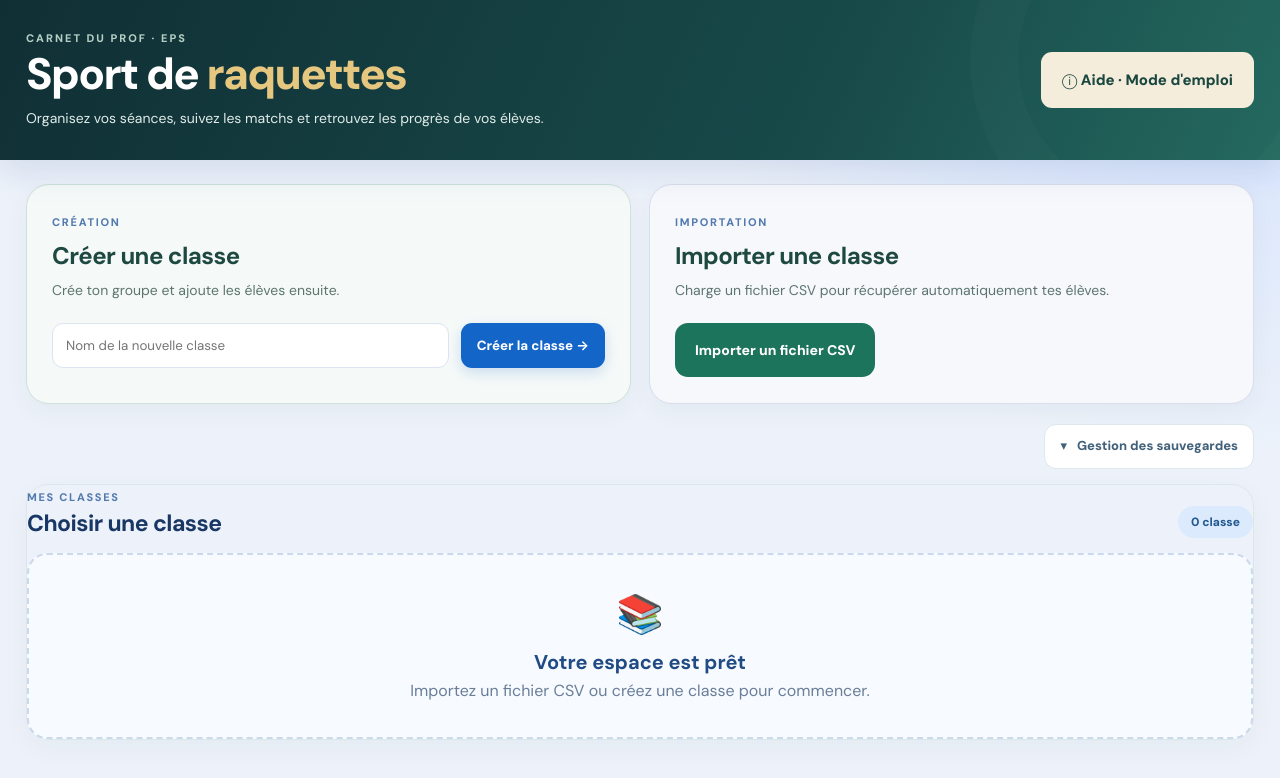
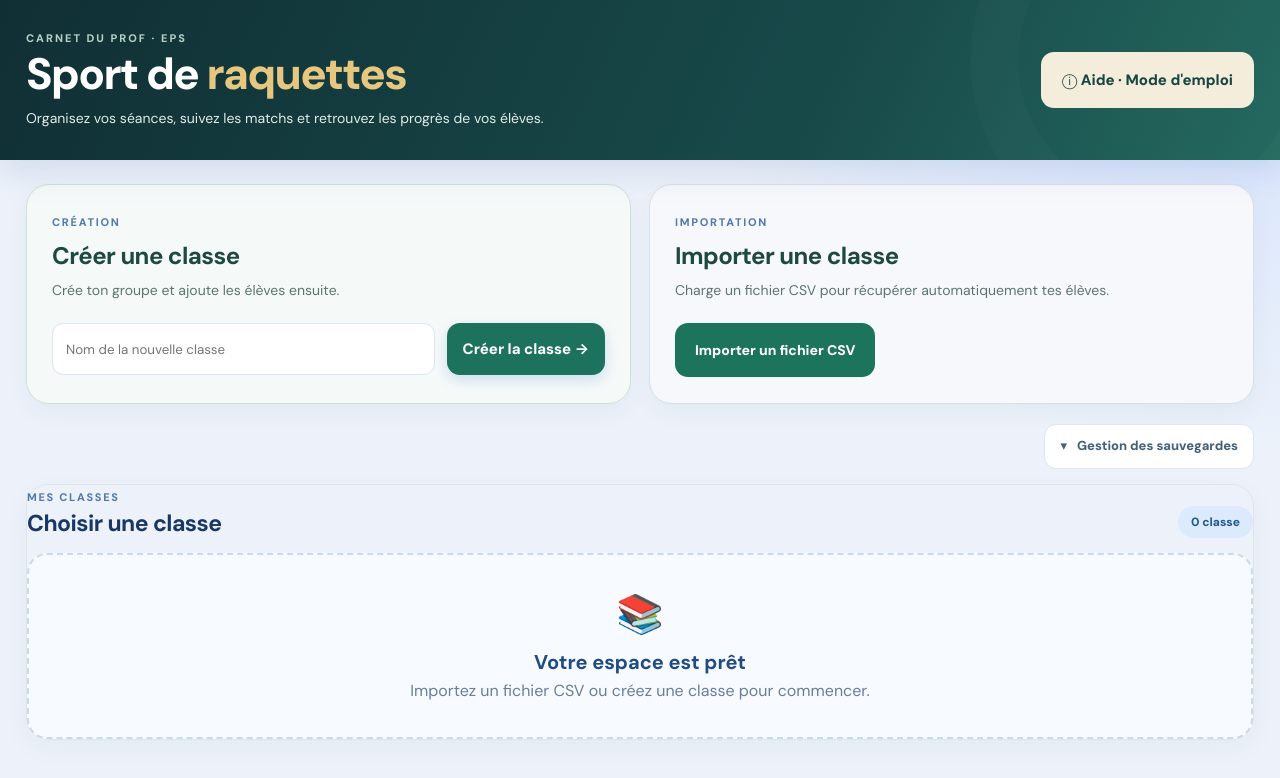
Before and after one commit to EPS-BARLETTA/Sports-de-raquettes-par-sexe, a React (Vite) app: page / in a window 1280 px wide. Shown: the top 778 px of the page. Built offline with nearby package versions, Linux system fonts and the light colour scheme.

Commit message:
Unifier typographie des boutons, halos subtils et deux bandeaux EPS

```diff
--- a/src/app.css
+++ b/src/app.css
@@ -168,3 +168,10 @@
 .raquettes-app .workspace-heading{background:linear-gradient(105deg,#f0f7f4,#f4f7fd)!important;border:1.5px solid #cddfd9!important;padding:21px!important;display:grid!important;grid-template-columns:auto 1fr auto;align-items:center;gap:26px}.workspace-identity{align-items:flex-start!important}.workspace-identity>span{font-size:10px!important;letter-spacing:1.3px;color:#648879!important}.workspace-identity strong{font-size:28px!important;color:#19483c!important}.workspace-identity small{font-size:13px;color:#5e8175}.workspace-counts{display:flex;gap:9px;flex-wrap:wrap}.workspace-counts span{font-size:14px;font-weight:800;color:#255948;background:#fff;border:1px solid #d1e4da;border-radius:12px;padding:12px 14px}.raquettes-app .return-classes{background:white!important;border:1px solid #cddfd9!important;color:#295c50!important;min-height:54px!important;font-size:15px!important}
 .ranking-actions{display:flex;gap:12px;flex-wrap:wrap;margin:18px 0}.raquettes-app .ranking-actions button{font-size:16px!important;min-height:58px!important;padding:15px 24px!important;background:#edf5f2!important;color:#245b48!important;border:1px solid #c9e1d5!important}.cycle-ranking{background:#f5f8fb;border:1.5px solid #d5e2ed;border-radius:19px;padding:22px;margin:12px 0 25px}.ranking-scroll{overflow-x:auto}.cycle-ranking table{width:100%;border-collapse:collapse;min-width:710px}.cycle-ranking th,.cycle-ranking td{padding:12px;text-align:left;border-bottom:1px solid #dce7ee}.cycle-ranking th{color:#43657b;font-size:13px}.cycle-ranking td{font-size:14px}
 @media(max-width:850px){.welcome-actions{grid-template-columns:1fr}.raquettes-app .workspace-heading{grid-template-columns:1fr;gap:12px}.workspace-counts{justify-content:flex-start}}
+
+/* EPS - composants unifies et bandeaux en deux etages */
+.raquettes-app .class-banner{display:flex;align-items:center;gap:22px;background:linear-gradient(110deg,#e7f2ec,#eef5f5);border:1.5px solid #c9dfd3;border-radius:20px;padding:18px 22px;margin-bottom:12px;box-shadow:0 0 0 3px #639d7310}
+.raquettes-app .class-banner-name{display:flex;flex-direction:column;gap:2px}.class-banner-name>span{letter-spacing:1.5px;color:#5d8475;font-size:11px;font-weight:800}.class-banner-name strong{color:#164f40;font-size:28px;line-height:1.2}.class-banner-name small{color:#5e7d72;font-size:13px}.raquettes-app .class-effectifs{display:grid;grid-template-columns:repeat(3,1fr);gap:12px;margin-bottom:17px}.class-effectifs>div{background:#f5f8fb;border:1.5px solid #d4e2ec;border-radius:17px;display:flex;align-items:center;justify-content:center;gap:10px;padding:15px}.class-effectifs>div:nth-child(2){background:#f5f3fa;border-color:#e0d9ea}.class-effectifs>div:nth-child(3){background:#f2f8f4;border-color:#d4e5d8}.class-effectifs strong{font-size:25px;color:#245f54}.class-effectifs span{font-size:15px;font-weight:800;color:#54776c}
+.raquettes-app .module-tile{border-radius:22px!important;border:1.5px solid #cbdcd9!important;box-shadow:0 0 0 3px #4b937213,0 9px 23px #183d3410!important}.raquettes-app .module-tile:nth-child(2){box-shadow:0 0 0 3px #4a86c019,0 9px 23px #183d3410!important}.raquettes-app .module-tile:nth-child(3){box-shadow:0 0 0 3px #a58c4a18,0 9px 23px #183d3410!important}.raquettes-app .module-tile:nth-child(4){box-shadow:0 0 0 3px #9277b719,0 9px 23px #183d3410!important}.raquettes-app .module-tile.active{box-shadow:0 0 0 3px #2b7d7655,0 12px 26px #173e3c20!important}
+.raquettes-app button{font-size:15px!important;font-weight:750!important;min-height:52px!important;border-radius:13px!important}.raquettes-app .primary-action{background:#1c725c!important;color:#fff!important}.raquettes-app .return-classes{background:#fff!important;color:#24564c!important;border:1px solid #cbded4!important}.raquettes-app .session-tools>button{background:#e9f1fb!important;color:#275b89!important}.raquettes-app .session-tools>button:last-child{background:#e7f5ec!important;color:#296746!important}.raquettes-app .hero-help{background:#f5eddb!important;color:#19463f!important}.raquettes-app .court-student,.raquettes-app .court-assign-target{min-height:56px!important}
+@media(max-width:620px){.raquettes-app .class-effectifs{gap:6px}.class-effectifs>div{flex-direction:column;gap:2px;padding:9px 4px}.class-effectifs strong{font-size:22px}.class-effectifs span{font-size:12px}.raquettes-app .class-banner{padding:14px;gap:12px}}
```
